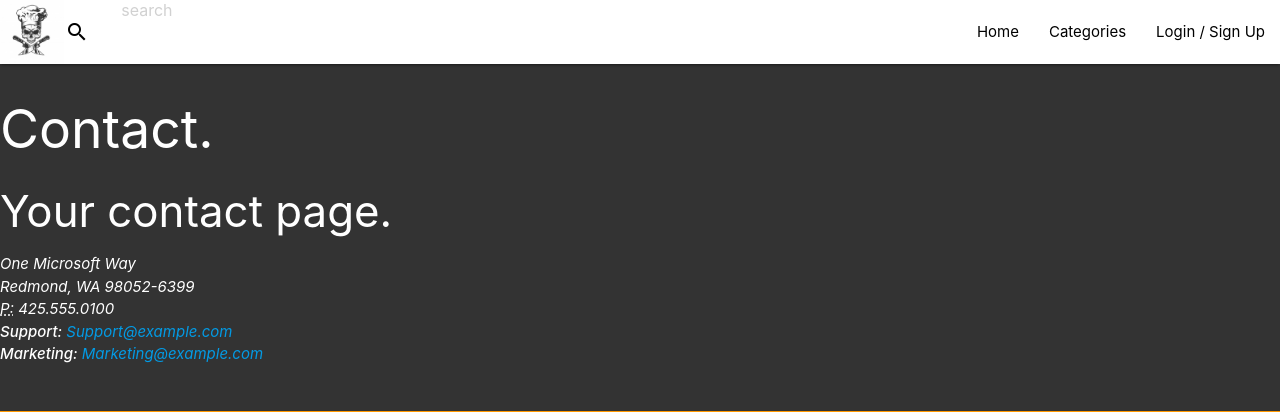
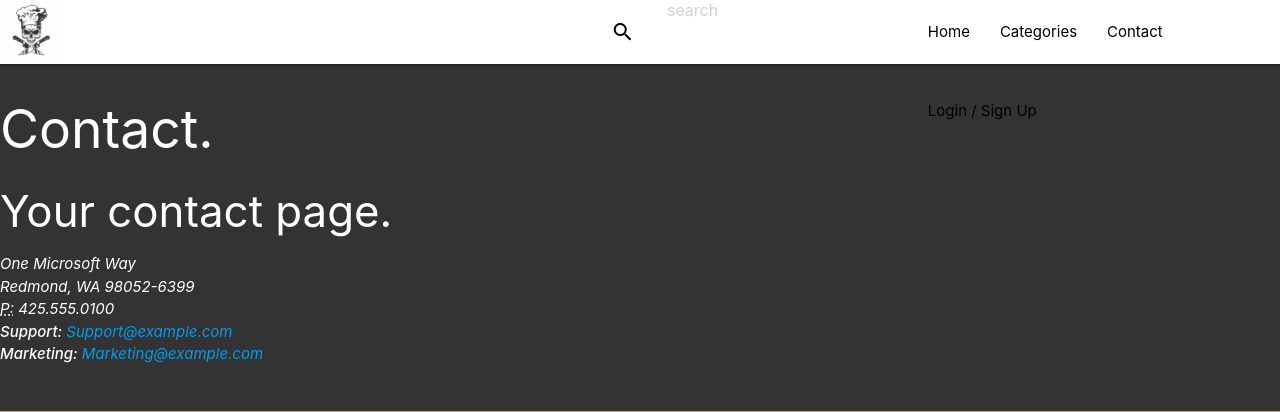
Before and after one commit to Code-Institute-Submissions/MS3-4, a Flask app: page /contact in a window 1280 px wide. Shown: the top 412 px of the page. Run offline with Flask 2, Linux system fonts and the light colour scheme; parts of the project's set-up code (start-up, migrations or seed data) failed here and were passed over; some libraries are stand-ins or nearby versions.

Commit message:
Updated styling changes to Layout.html

```diff
--- a/MS3_Cookbook/templates/layout.html
+++ b/MS3_Cookbook/templates/layout.html
@@ -24,19 +24,30 @@
                 <a id="logo-container" href="#" class="brand-logo">
                     <img id="logo" src="../static/imgs/RFD-logo.jpg" alt="Skull chef with kitchen knives">
                 </a>
-                <ul class="right hide-on-med-and-down">
+                <ul class="right hide-on-med-and-down row navbar-list">
+                    <li class="col m6">
+                        {% include 'searchform.html' %}
+                    </li>
                     <li><a href="/home">Home</a></li>
                     <li><a href="/categories">Categories</a></li>
+                    <li><a href="/contact">Contact</a></li>
+                    {% if session['current_user'] %}
+                        <li><a id="user-dropdown-trigger" class="dropdown-trigger" href="#!" data-target="dropdown1">{{ session['current_user'] }}<i class="material-icons right">arrow_drop_down</i></a></li>
+                        <ul id='dropdown1' class='dropdown-content'>
+                            <li><a href="/logout">logout</a></li>
+                            <li><a href="#!">Add recipe</a></li>
+                            >
+                        </ul>
+                    {% endif %}
                     {% if not session['current_user'] %}<li><a href="/auth/login">Login / Sign Up</a></li>{% endif %}
-                    {% if session['current_user'] %}<li>{{ session['current_user'] }}</li>{% endif %}
-
                 </ul>
 
-                {% include 'searchform.html' %}
+
                 <ul id="nav-mobile" class="sidenav">|
                     <li><a href="/home">Home</a></li>
                     <li><a href="/about">About</a></li>
-                    <li><a href="/contact">Contact</a></li>
+                    {% if not session['current_user'] %}<li><a href="/auth/login">Login / Sign Up</a></li>{% endif %}
+                    {% if session['current_user'] %}<li>{{ session['current_user'] }}</li>{% endif %}
 
                 </ul>
                 <a href="#" data-target="nav-mobile" class="sidenav-trigger"><i class="material-icons">menu</i></a>
```
